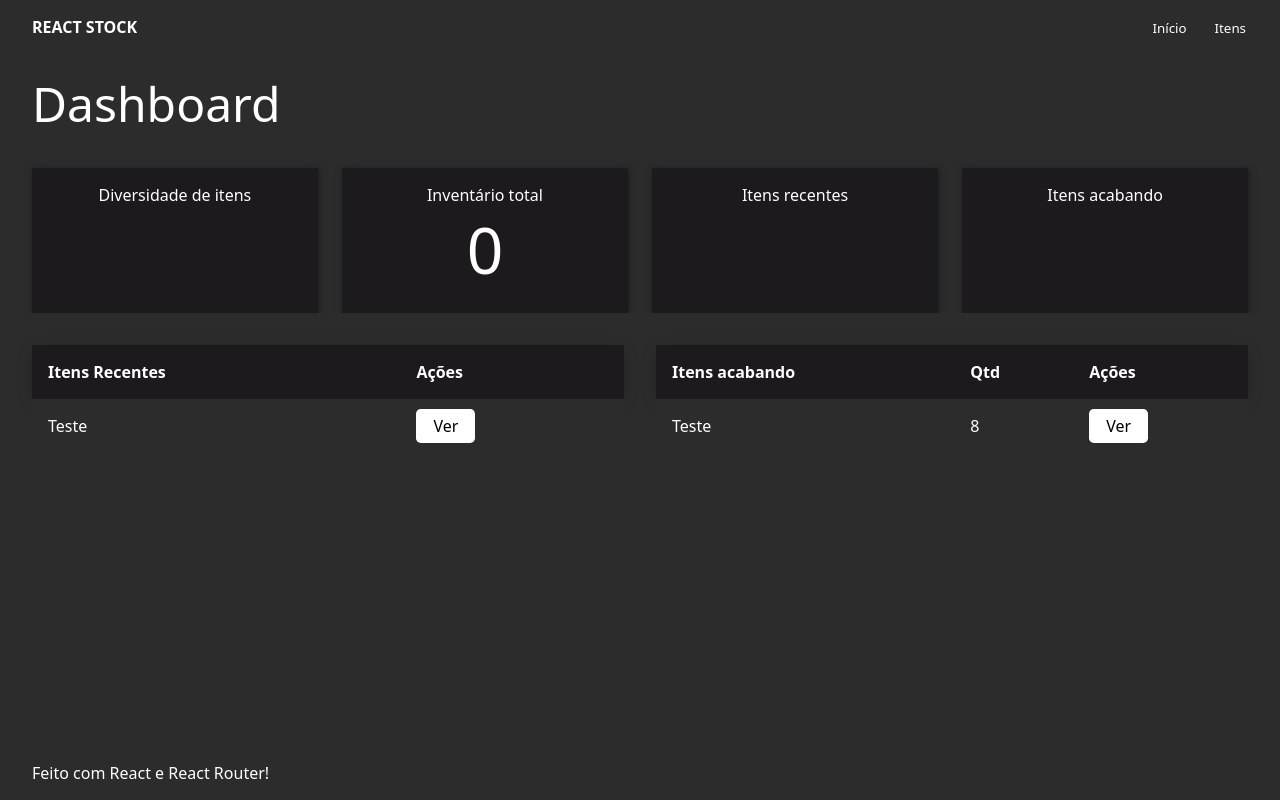
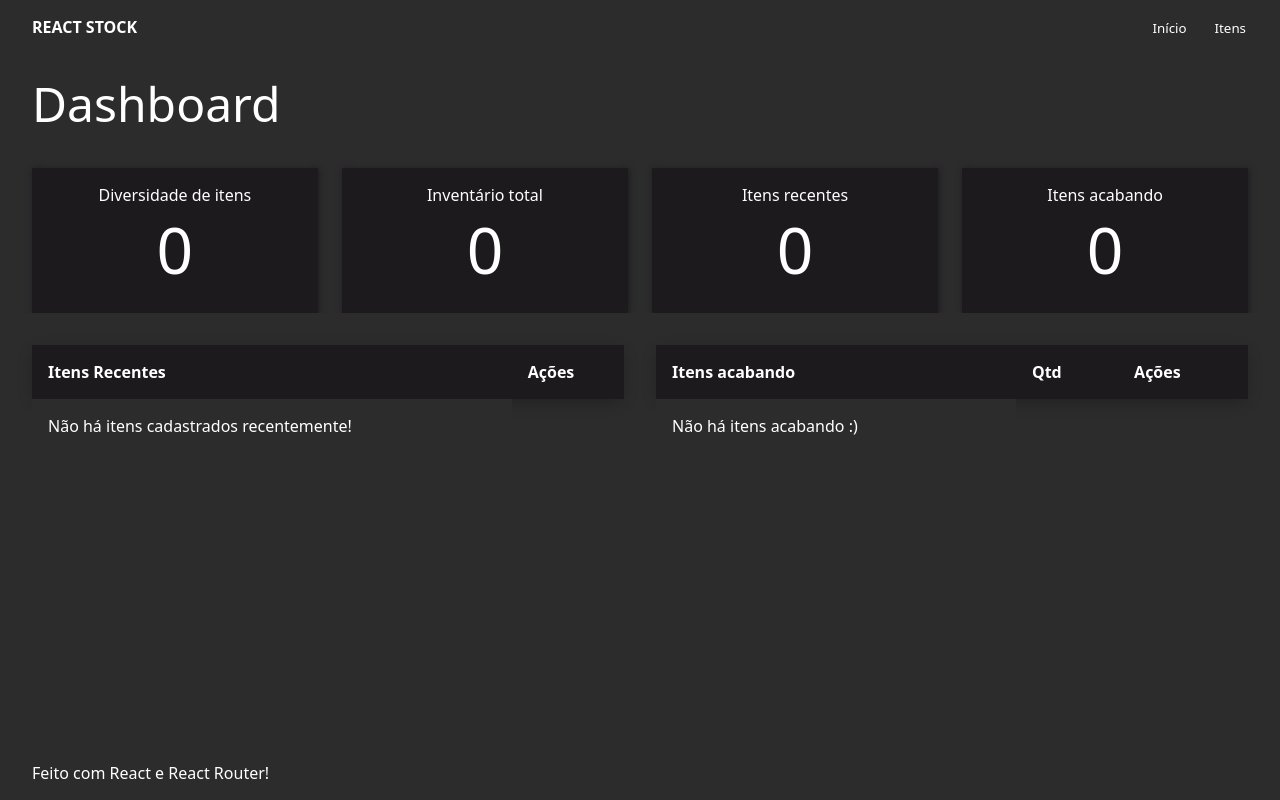
Before and after one commit to brendocarvalho/Gestor-Estoque, a React (Vite) app: page / in a window 1280 px wide. Built offline with nearby package versions, Linux system fonts and the light colour scheme.

Commit message:
Update Project
Updated some features

```diff
--- a/src/pages/AddItem/index.jsx
+++ b/src/pages/AddItem/index.jsx
@@ -7,8 +7,10 @@ export default function AddItem() {
   const {item, setItem, name, setName, quantity, setQuantity, price, setPrice, category, setCategory, description, setDescription} = useContext(ItemContext)
 
   function createItem(name, quantity, price, description, category) {
+    const date = new Date();
+    const newDateString = date.toISOString();
     const id = Math.floor(Math.random() * 10000)
-    const newItem = {name, quantity, price, description, id, category}
+    const newItem = {name, quantity, price, description, id, category, newDateString}
     setItem((state) => {
       const newState = [newItem, ...state]
       localStorage.setItem("storageItem", JSON.stringify(newState))
--- a/src/pages/Home/index.jsx
+++ b/src/pages/Home/index.jsx
@@ -4,8 +4,17 @@ import { useContext } from "react";
 import ItemContext from "../../contexts/ItemContext";
 
 export default function Home() {
+  const { item, setItem } = useContext(ItemContext);
 
-  const {item, setItem} = useContext(ItemContext)
+  const totalInventory = item.reduce((sum, item) => +sum + +item.quantity, 0);
+  const lowQuantity = item.filter(item => item.quantity < 10);
+  const today = new Date();
+  const limitDate = new Date();
+  limitDate.setDate(limitDate.getDate() - 10);
+  const recentItems = item.filter(item => {
+    const itemDate = new Date(item.newDateString);
+    return itemDate >= limitDate && itemDate <= today;
+  });
 
   return (
     <section className={style.container}>
@@ -14,14 +23,20 @@ export default function Home() {
         <section className={style.dashContent}>
           <div className={style.dash}>
             Diversidade de itens
-
+            <p>{item.length}</p>
           </div>
           <div className={style.dash}>
             Inventário total
-            <p>{item.length}</p>
+            <p>{totalInventory}</p>
           </div>
-          <div className={style.dash}>Itens recentes</div>
-          <div className={style.dash}>Itens acabando</div>
+          <div className={style.dash}>
+            Itens recentes
+            <p>{recentItems.length}</p>
+          </div>
+          <div className={style.dash}>
+            Itens acabando
+            <p>{lowQuantity.length}</p>
+          </div>
         </section>
 
         <section className={style.row}>
@@ -34,12 +49,20 @@ export default function Home() {
                 </tr>
               </thead>
               <tbody>
-                <tr>
-                  <td>Teste</td>
+                {recentItems.length > 0 ? (
+                  recentItems.map(item => (
+                    <tr key={item.id}>
+                      <td>{item.name}</td>
                       <td>
                         <UpdateButton textButton={"Ver"} />
                       </td>
                     </tr>
+                  ))
+                ) : (
+                  <tr>
+                    <td>Não há itens cadastrados recentemente!</td>
+                  </tr>
+                )}
               </tbody>
             </table>
           </div>
@@ -53,13 +76,21 @@ export default function Home() {
                 </tr>
               </thead>
               <tbody>
-                <tr className={style.rowEnd}>
-                  <td>Teste</td>
-                  <td>8</td>
+                {lowQuantity.length > 0 ? (
+                  lowQuantity.map(item => (
+                    <tr key={item.id} className={style.rowEnd}>
+                      <td>{item.name}</td>
+                      <td>{item.quantity}</td>
                       <td>
                         <UpdateButton textButton={"Ver"} />
                       </td>
                     </tr>
+                  ))
+                ) : (
+                  <tr>
+                    <td>Não há itens acabando :)</td>
+                  </tr>
+                )}
               </tbody>
             </table>
           </div>
--- a/src/pages/Home/style.module.css
+++ b/src/pages/Home/style.module.css
@@ -5,6 +5,10 @@
   margin: 0;
   box-sizing: border-box;
   font-family: system-ui, -apple-system, BlinkMacSystemFont, 'Segoe UI', Roboto, Oxygen, Ubuntu, Cantarell, 'Open Sans', 'Helvetica Neue', sans-serif;
+}
+
+body {
+  overflow-x: hidden;
 }
 
 .title {
@@ -39,6 +43,8 @@ main {
   justify-content: start;
   padding: 1rem;
   box-shadow: 1px 1px 6px #1C1A1D;
+  overflow-x: auto;
+  overflow-y: hidden;
 }
 
 .dash > p {
```
Lines whose indentation alone changed are shown as unchanged.
